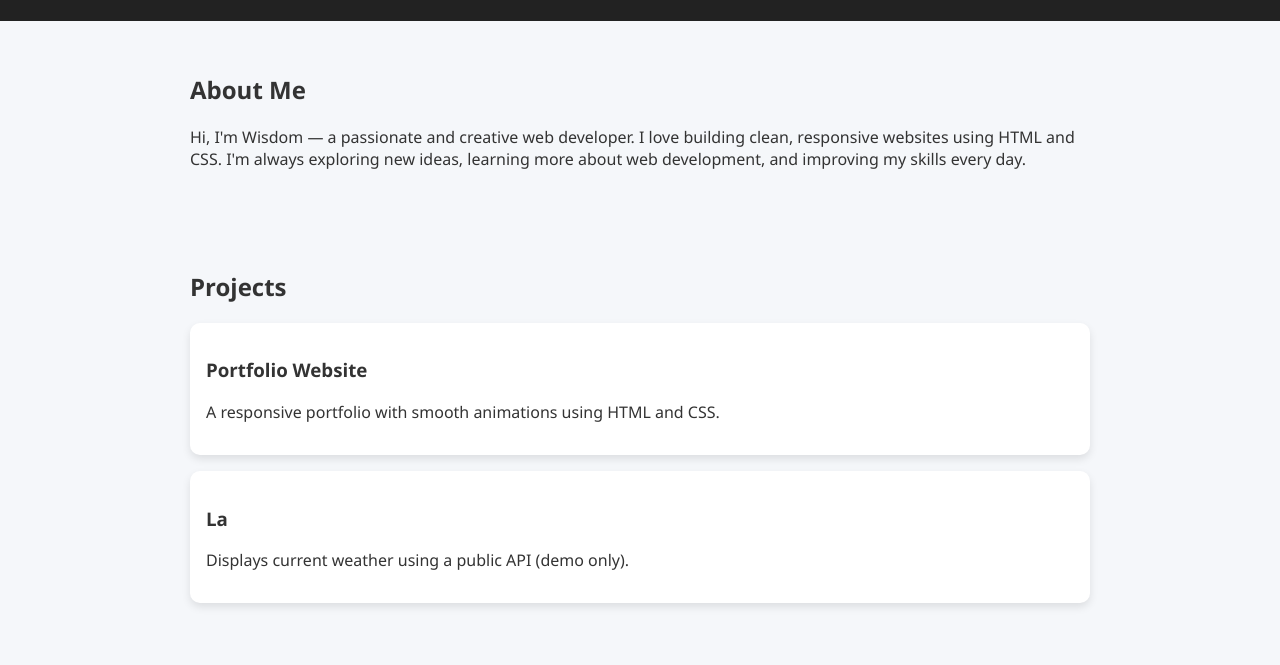
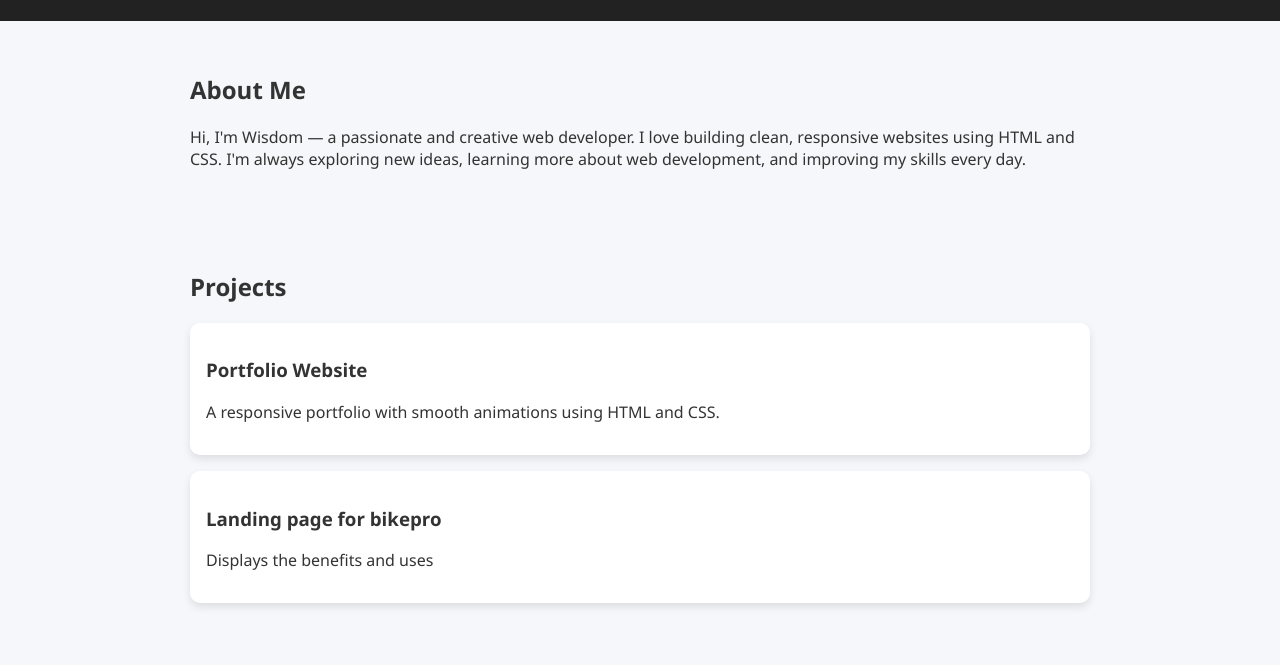
Before and after one commit to meoooooo90/portfolio, a plain HTML site: page index.html in a window 1280 px wide. Shown: the part 135-800 px from the top of the page. Drawn offline with Linux system fonts and the light colour scheme.

Commit message:
Update index.html

```diff
--- a/index.html
+++ b/index.html
@@ -80,7 +80,7 @@
       background: #eee;
     }
 
-    /* Animation */
+
     @keyframes fadeUp {
       from { transform: translateY(40px); opacity: 0; }
       to { transform: translateY(0); opacity: 1; }
@@ -111,8 +111,8 @@
       <p>A responsive portfolio with smooth animations using HTML and CSS.</p>
     </div>
     <div class="project">
-      <h3>La</h3>
-      <p>Displays current weather using a public API (demo only).</p>
+      <h3>Landing page for bikepro</h3>
+      <p>Displays the benefits and uses</p>
     </div>
   </section>
 
```
